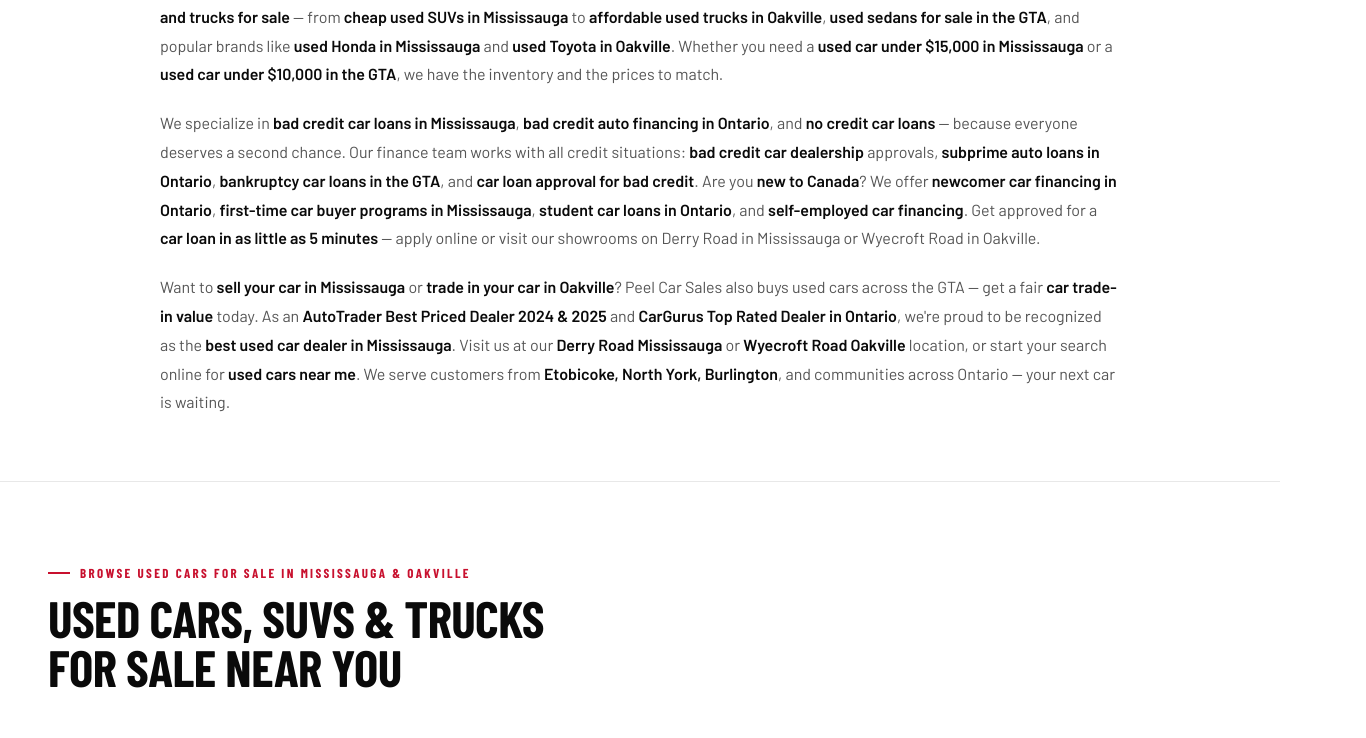
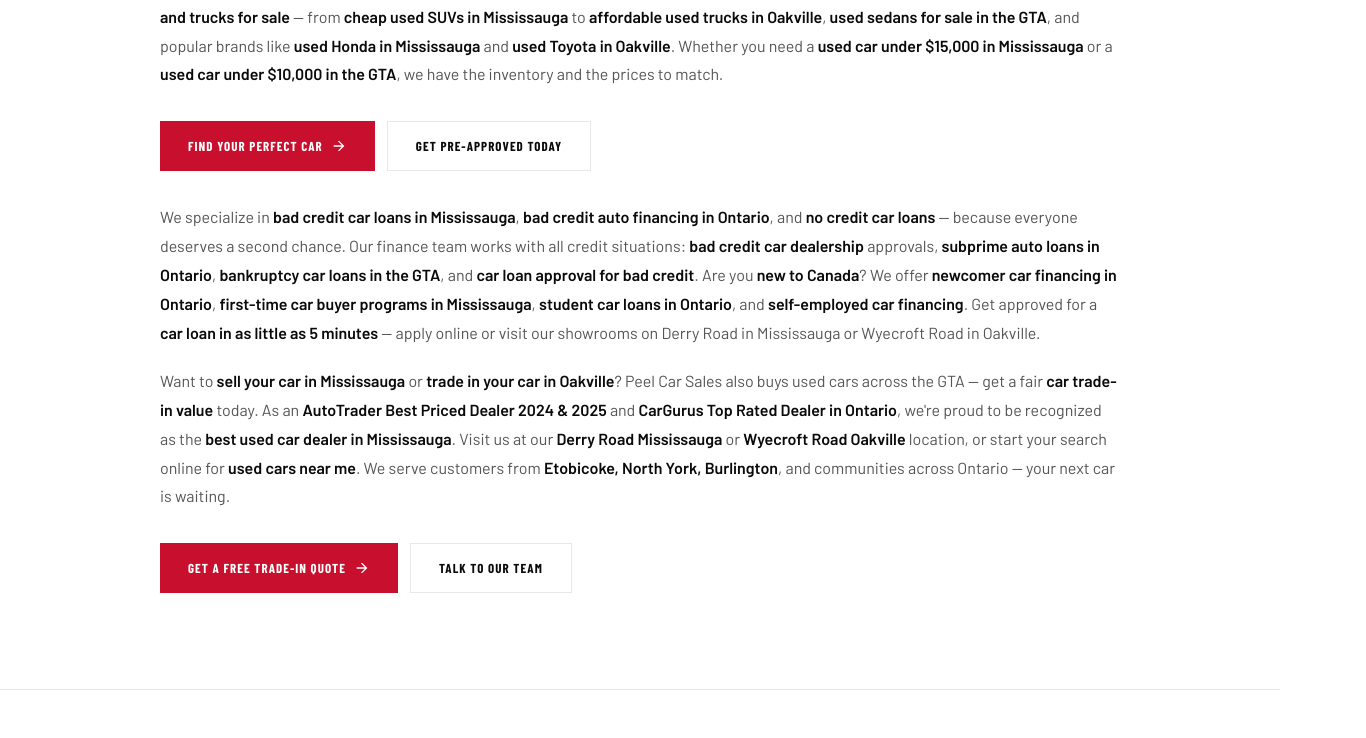
Before and after one commit to PraveenGeorgeRyan/peelcarsales, a Next.js app: page / in a window 1280 px wide. Shown: the part 1521-2259 px from the top of the page, 1366 px wide, since content can reach past the window. Built offline with nearby package versions, Linux system fonts and the light colour scheme; no server answers; a web font is replaced by a local one.

Commit message:
feat: enhance UI with new buttons and styles for lead generation across components

```diff
--- a/src/components/Financing.module.css
+++ b/src/components/Financing.module.css
@@ -52,6 +52,15 @@
   padding: 6px 14px;
   border: 1.5px solid rgba(255, 255, 255, 0.2);
   color: rgba(255, 255, 255, 0.8);
+  background: transparent;
+  cursor: pointer;
+  transition: all 0.18s;
+}
+
+.creditTag:hover {
+  border-color: var(--red);
+  background: rgba(200, 16, 46, 0.15);
+  color: var(--white);
 }
 
 .creditTagHighlight {
--- a/src/components/Financing.tsx
+++ b/src/components/Financing.tsx
@@ -59,9 +59,9 @@
 
         <div className={styles.creditTags}>
           {creditTags.map((t) => (
-            <div key={t.label} className={`${styles.creditTag} ${t.highlight ? styles.creditTagHighlight : ""}`}>
+            <button key={t.label} onClick={open} className={`${styles.creditTag} ${t.highlight ? styles.creditTagHighlight : ""}`}>
               {t.label}
-            </div>
+            </button>
           ))}
         </div>
 
--- a/src/components/Footer.module.css
+++ b/src/components/Footer.module.css
@@ -86,6 +86,30 @@
   background: var(--red-light);
 }
 
+.callbackBtn {
+  display: inline-flex;
+  align-items: center;
+  gap: 8px;
+  background: transparent;
+  color: var(--white);
+  padding: 10px 20px;
+  font-family: var(--font-display);
+  font-size: 13px;
+  font-weight: 700;
+  letter-spacing: 0.06em;
+  text-transform: uppercase;
+  border: 1.5px solid rgba(255, 255, 255, 0.25);
+  cursor: pointer;
+  transition: all 0.18s;
+  margin-top: 8px;
+}
+
+.callbackBtn:hover {
+  border-color: var(--red);
+  background: rgba(200, 16, 46, 0.15);
+  color: var(--red);
+}
+
 .callNowBtn svg {
   width: 14px;
   height: 14px;
--- a/src/components/Footer.tsx
+++ b/src/components/Footer.tsx
@@ -1,6 +1,11 @@
+"use client";
+
+import { useLeadForm } from "./LeadFormContext";
 import styles from "./Footer.module.css";
 
 export default function Footer() {
+  const { open } = useLeadForm();
+
   return (
     <>
       <footer className={styles.footer} aria-label="Peel Car Sales — used car dealership serving Mississauga, Oakville, and the GTA">
@@ -33,6 +38,12 @@
             <svg viewBox="0 0 24 24"><path d="M12 2C8.13 2 5 5.13 5 9c0 5.25 7 13 7 13s7-7.75 7-13c0-3.87-3.13-7-7-7z" /></svg>
             333 Wyecroft Rd, Unit 11, Oakville, ON
           </div>
+          <button onClick={open} className={styles.callbackBtn}>
+            Request a Callback
+            <svg viewBox="0 0 24 24" style={{ width: 14, height: 14, fill: "currentColor" }}>
+              <path d="M12 4l-1.41 1.41L16.17 11H4v2h12.17l-5.58 5.59L12 20l8-8z" />
+            </svg>
+          </button>
         </div>
 
       </footer>
--- a/src/components/Hero.tsx
+++ b/src/components/Hero.tsx
@@ -38,6 +38,9 @@
           <button onClick={open} className="btn btn-outline" style={{ padding: "15px 28px", fontSize: "15px" }}>
             Browse inventory
           </button>
+          <button onClick={open} className="btn btn-outline" style={{ padding: "15px 28px", fontSize: "15px" }}>
+            Schedule a Test Drive
+          </button>
         </div>
 
         <div className={styles.trustRow}>
--- a/src/components/Navbar.tsx
+++ b/src/components/Navbar.tsx
@@ -1,10 +1,6 @@
-"use client";
-
-import { useLeadForm } from "./LeadFormContext";
 import styles from "./Navbar.module.css";
 
 export default function Navbar() {
-  const { open } = useLeadForm();
 
   return (
     <nav className={styles.nav} aria-label="Main navigation — Peel Car Sales used car dealership Mississauga Oakville">
@@ -19,14 +15,14 @@
           <svg viewBox="0 0 24 24" fill="currentColor" className={styles.callIcon}>
             <path d="M6.62 10.79c1.44 2.83 3.76 5.14 6.59 6.59l2.2-2.2c.27-.27.67-.36 1.02-.24 1.12.37 2.33.57 3.57.57.55 0 1 .45 1 1V20c0 .55-.45 1-1 1-9.39 0-17-7.61-17-17 0-.55.45-1 1-1h3.5c.55 0 1 .45 1 1 0 1.25.2 2.45.57 3.57.11.35.03.74-.25 1.02l-2.2 2.2z" />
           </svg>
-          Call Now — 905-678-0048
+          Speak to a Car Expert — 905-678-0048
         </a>
 
         <a href="tel:6476787778" className={styles.callBtn} aria-label="Call or WhatsApp Peel Car Sales at 647-678-7778">
           <svg viewBox="0 0 24 24" fill="currentColor" className={styles.callIcon}>
             <path d="M6.62 10.79c1.44 2.83 3.76 5.14 6.59 6.59l2.2-2.2c.27-.27.67-.36 1.02-.24 1.12.37 2.33.57 3.57.57.55 0 1 .45 1 1V20c0 .55-.45 1-1 1-9.39 0-17-7.61-17-17 0-.55.45-1 1-1h3.5c.55 0 1 .45 1 1 0 1.25.2 2.45.57 3.57.11.35.03.74-.25 1.02l-2.2 2.2z" />
           </svg>
-          Call Now — 647-678-7778
+          Get Approved in 5 Min — 647-678-7778
         </a>
       </div>
 
--- a/src/components/SeoContent.module.css
+++ b/src/components/SeoContent.module.css
@@ -37,6 +37,53 @@
   font-weight: 600;
 }
 
+.ctaRow {
+  display: flex;
+  gap: 12px;
+  flex-wrap: wrap;
+  margin: 32px 0;
+}
+
+.ctaPrimary {
+  background: var(--red);
+  color: var(--white);
+  padding: 14px 28px;
+  font-family: var(--font-display);
+  font-size: 13px;
+  font-weight: 800;
+  letter-spacing: 0.08em;
+  text-transform: uppercase;
+  border: none;
+  cursor: pointer;
+  display: flex;
+  align-items: center;
+  gap: 8px;
+  transition: background 0.18s;
+}
+
+.ctaPrimary:hover {
+  background: var(--red-light);
+}
+
+.ctaOutline {
+  background: transparent;
+  color: var(--black);
+  padding: 13px 28px;
+  font-family: var(--font-display);
+  font-size: 13px;
+  font-weight: 700;
+  letter-spacing: 0.08em;
+  text-transform: uppercase;
+  border: 1.5px solid var(--gray-200);
+  cursor: pointer;
+  transition: all 0.18s;
+}
+
+.ctaOutline:hover {
+  border-color: var(--red);
+  color: var(--red);
+}
+
 @media (max-width: 900px) {
   .section {
     padding: 48px 24px;
--- a/src/components/SeoContent.tsx
+++ b/src/components/SeoContent.tsx
@@ -1,6 +1,11 @@
+"use client";
+
+import { useLeadForm } from "./LeadFormContext";
 import styles from "./SeoContent.module.css";
 
 export default function SeoContent() {
+  const { open } = useLeadForm();
+
   return (
     <section className={styles.section} aria-label="About Peel Car Sales — used cars Mississauga, Oakville, and GTA">
       <div className={styles.inner}>
@@ -18,6 +23,18 @@
           Whether you need a <strong>used car under $15,000 in Mississauga</strong> or a <strong>used car under $10,000
           in the GTA</strong>, we have the inventory and the prices to match.
         </p>
+
+        <div className={styles.ctaRow}>
+          <button onClick={open} className={styles.ctaPrimary}>
+            Find Your Perfect Car
+            <svg viewBox="0 0 24 24" style={{ width: 16, height: 16, fill: "currentColor" }}>
+              <path d="M12 4l-1.41 1.41L16.17 11H4v2h12.17l-5.58 5.59L12 20l8-8z" />
+            </svg>
+          </button>
+          <button onClick={open} className={styles.ctaOutline}>
+            Get Pre-Approved Today
+          </button>
+        </div>
 
         <p className={styles.text}>
           We specialize in <strong>bad credit car loans in Mississauga</strong>,{" "}
@@ -42,6 +59,18 @@
           search online for <strong>used cars near me</strong>. We serve customers from{" "}
           <strong>Etobicoke, North York, Burlington</strong>, and communities across Ontario — your next car is waiting.
         </p>
+
+        <div className={styles.ctaRow}>
+          <button onClick={open} className={styles.ctaPrimary}>
+            Get a Free Trade-In Quote
+            <svg viewBox="0 0 24 24" style={{ width: 16, height: 16, fill: "currentColor" }}>
+              <path d="M12 4l-1.41 1.41L16.17 11H4v2h12.17l-5.58 5.59L12 20l8-8z" />
+            </svg>
+          </button>
+          <button onClick={open} className={styles.ctaOutline}>
+            Talk to Our Team
+          </button>
+        </div>
       </div>
     </section>
   );
--- a/src/components/TradeIn.module.css
+++ b/src/components/TradeIn.module.css
@@ -128,6 +128,29 @@
   background: var(--red-light);
 }
 
+.valuationBtn {
+  background: var(--red);
+  color: var(--white);
+  padding: 14px 28px;
+  font-family: var(--font-display);
+  font-size: 13px;
+  font-weight: 800;
+  letter-spacing: 0.08em;
+  text-transform: uppercase;
+  border: none;
+  cursor: pointer;
+  display: inline-flex;
+  align-items: center;
+  gap: 8px;
+  margin-top: 20px;
+  margin-bottom: 24px;
+  transition: background 0.18s;
+}
+
+.valuationBtn:hover {
+  background: var(--red-light);
+}
+
 .secondaryBtn {
   width: 100%;
   background: transparent;
--- a/src/components/TradeIn.tsx
+++ b/src/components/TradeIn.tsx
@@ -34,6 +34,13 @@
             <li key={f}>{f}</li>
           ))}
         </ul>
+
+        <button onClick={open} className={styles.valuationBtn}>
+          Get a Free Valuation
+          <svg viewBox="0 0 24 24" style={{ width: 14, height: 14, fill: "currentColor" }}>
+            <path d="M12 4l-1.41 1.41L16.17 11H4v2h12.17l-5.58 5.59L12 20l8-8z" />
+          </svg>
+        </button>
 
         <p className={styles.whatsappLabel}>Prefer to send photos first? Text or WhatsApp us:</p>
         <a
```
